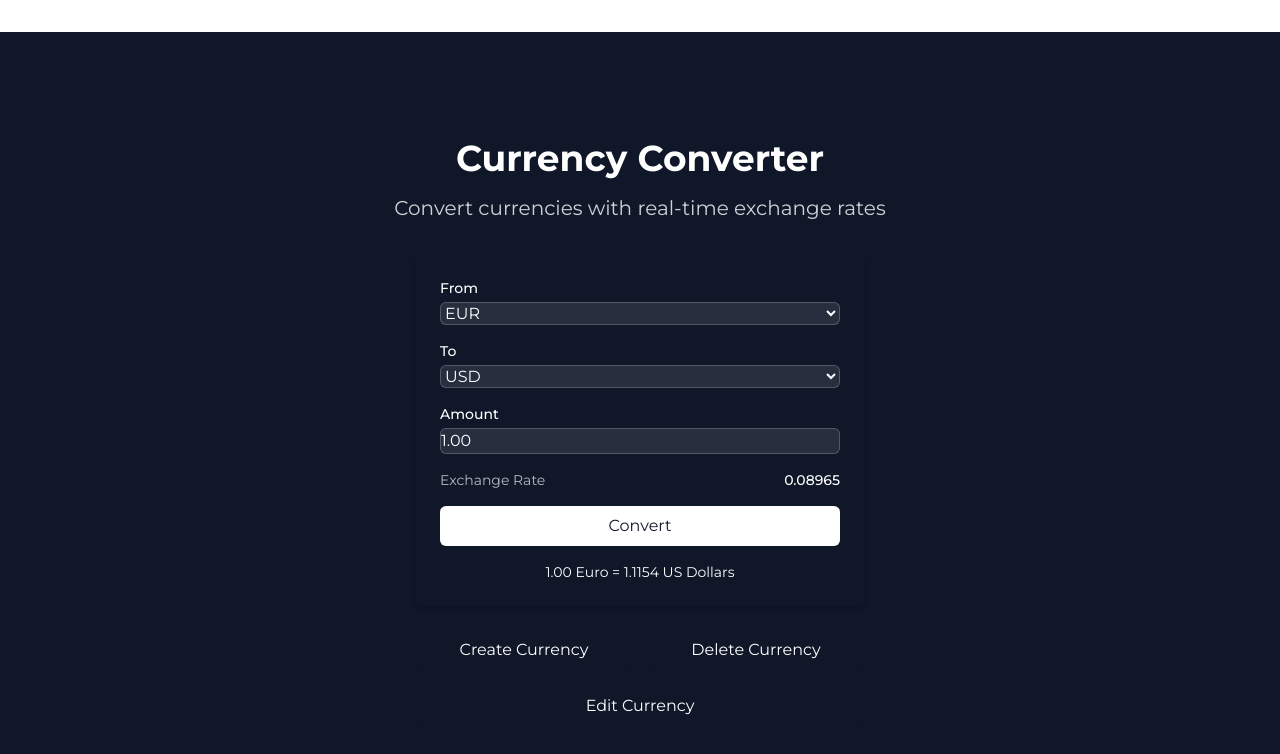
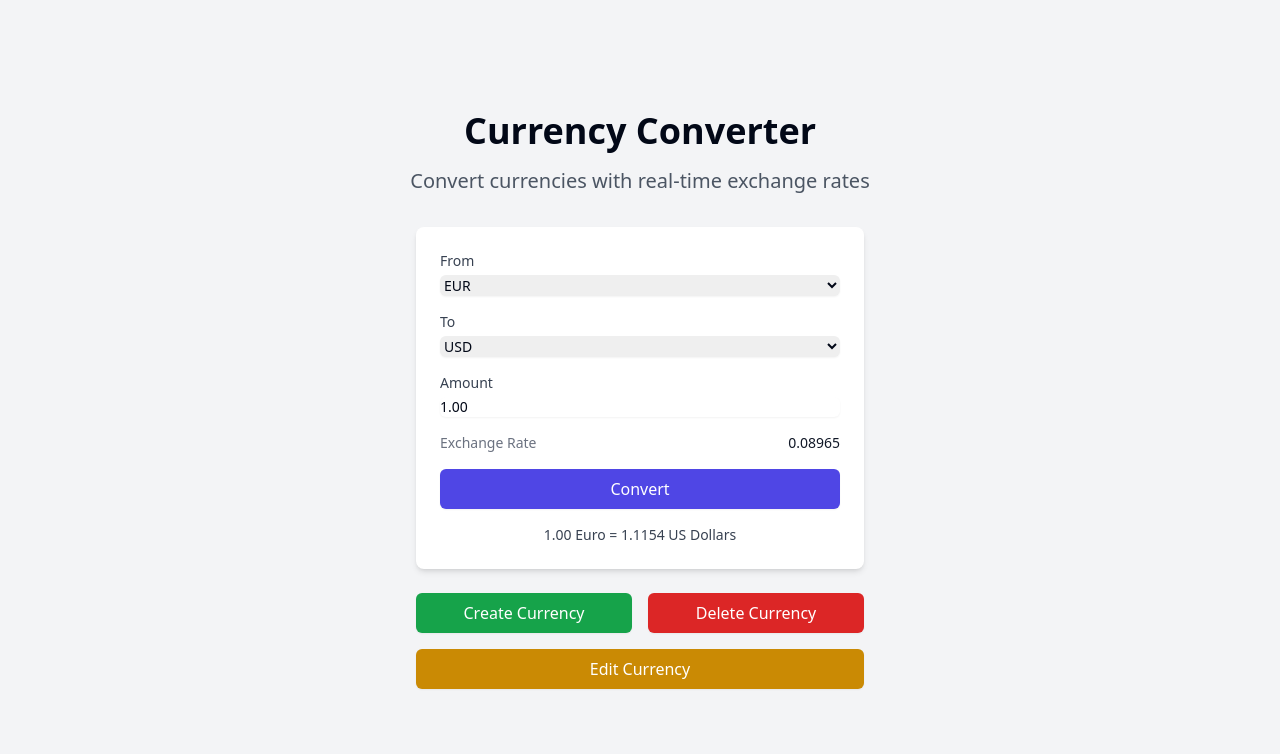
Before and after one commit to GiorgosIo/p-3542, a React (Vite) app: page / in a window 1280 px wide. Shown: the top 754 px of the page. Built offline with nearby package versions, Linux system fonts and the light colour scheme.

Commit message:
Reverted to edit 32fab7c9-c307-4f0d-9015-2fc5d428fb88: "Build pixel perfect UI clone
Implement a pixel perfect UI clone based on the provided Figma design.
[skip gpt_engineer]"

```diff
--- a/index.html
+++ b/index.html
@@ -7,7 +7,6 @@
     <meta name="description" content="Lovable Generated Project" />
     <meta name="author" content="Lovable" />
     <meta property="og:image" content="/og-image.png" />
-    <link href="https://fonts.googleapis.com/css2?family=Montserrat:wght@400;500;600;700&display=swap" rel="stylesheet">
   </head>
 
   <body>
--- a/src/components/ButtonGroup.jsx
+++ /dev/null
@@ -1,63 +0,0 @@
-import { useState } from 'react'
-import CurrencyModal from './CurrencyModal'
-
-const ButtonGroup = () => {
-  const [modalState, setModalState] = useState({
-    isOpen: false,
-    mode: null
-  })
-
-  const handleModalSubmit = (data) => {
-    console.log('Modal submitted with data:', data)
-    // Handle the submission based on mode
-    switch (modalState.mode) {
-      case 'create':
-        console.log('Creating currency:', data)
-        break
-      case 'edit':
-        console.log('Editing currency:', data)
-        break
-      case 'delete':
-        console.log('Deleting currency:', data)
-        break
-      default:
-        break
-    }
-  }
-
-  return (
-    <>
-      <div className="flex flex-col space-y-4 font-montserrat">
-        <div className="flex space-x-4">
-          <button
-            onClick={() => setModalState({ isOpen: true, mode: 'create' })}
-            className="flex-1 bg-theme text-white py-2 px-4 rounded-md shadow-sm hover:bg-opacity-90 focus:outline-none focus:ring-2 focus:ring-white focus:ring-offset-2"
-          >
-            Create Currency
-          </button>
-          <button
-            onClick={() => setModalState({ isOpen: true, mode: 'delete' })}
-            className="flex-1 bg-theme text-white py-2 px-4 rounded-md shadow-sm hover:bg-opacity-90 focus:outline-none focus:ring-2 focus:ring-white focus:ring-offset-2"
-          >
-            Delete Currency
-          </button>
-        </div>
-        <button
-          onClick={() => setModalState({ isOpen: true, mode: 'edit' })}
-          className="w-full bg-theme text-white py-2 px-4 rounded-md shadow-sm hover:bg-opacity-90 focus:outline-none focus:ring-2 focus:ring-white focus:ring-offset-2"
-        >
-          Edit Currency
-        </button>
-      </div>
-
-      <CurrencyModal
-        isOpen={modalState.isOpen}
-        mode={modalState.mode}
-        onClose={() => setModalState({ isOpen: false, mode: null })}
-        onSubmit={handleModalSubmit}
-      />
-    </>
-  )
-}
-
-export default ButtonGroup
--- a/src/components/CurrencyConverter.jsx
+++ /dev/null
@@ -1,51 +0,0 @@
-import { useState } from "react"
-
-const CurrencyConverter = () => {
-  const [amount, setAmount] = useState("1.00")
-  const [exchangeRate, setExchangeRate] = useState("0.08965")
-  const [result, setResult] = useState("1.00 Euro = 1.1154 US Dollars")
-
-  const handleConvert = () => {
-    // Logic for currency conversion
-    setResult("Conversion result here")
-  }
-
-  return (
-    <div className="bg-theme text-white shadow-md rounded-lg p-6 mb-6 font-montserrat">
-      <div className="mb-4">
-        <label className="block text-sm font-medium">From</label>
-        <select className="mt-1 block w-full rounded-md bg-white/10 border border-white/20 text-white focus:border-white focus:ring-white">
-          <option value="EUR">EUR</option>
-        </select>
-      </div>
-      <div className="mb-4">
-        <label className="block text-sm font-medium">To</label>
-        <select className="mt-1 block w-full rounded-md bg-white/10 border border-white/20 text-white focus:border-white focus:ring-white">
-          <option value="USD">USD</option>
-        </select>
-      </div>
-      <div className="mb-4">
-        <label className="block text-sm font-medium">Amount</label>
-        <input
-          type="text"
-          value={amount}
-          onChange={(e) => setAmount(e.target.value)}
-          className="mt-1 block w-full rounded-md bg-white/10 border border-white/20 text-white focus:border-white focus:ring-white"
-        />
-      </div>
-      <div className="flex justify-between items-center mb-4">
-        <span className="text-sm text-white/70">Exchange Rate</span>
-        <span className="text-sm font-medium">{exchangeRate}</span>
-      </div>
-      <button
-        onClick={handleConvert}
-        className="w-full bg-white text-theme py-2 px-4 rounded-md shadow-sm hover:bg-white/90 focus:outline-none focus:ring-2 focus:ring-white focus:ring-offset-2"
-      >
-        Convert
-      </button>
-      <div className="mt-4 text-center text-sm">{result}</div>
-    </div>
-  )
-}
-
-export default CurrencyConverter
--- a/src/components/CurrencyModal.jsx
+++ /dev/null
@@ -1,96 +0,0 @@
-import { Dialog, DialogContent, DialogHeader, DialogTitle } from "@/components/ui/dialog"
-import { useState } from "react"
-
-const CurrencyModal = ({ isOpen, onClose, mode, onSubmit }) => {
-  const [currencyData, setCurrencyData] = useState({
-    code: '',
-    name: '',
-    rate: ''
-  })
-
-  const handleSubmit = (e) => {
-    e.preventDefault()
-    onSubmit(currencyData)
-    onClose()
-  }
-
-  const getTitle = () => {
-    switch (mode) {
-      case 'create':
-        return 'Create New Currency'
-      case 'edit':
-        return 'Edit Currency'
-      case 'delete':
-        return 'Delete Currency'
-      default:
-        return ''
-    }
-  }
-
-  return (
-    <Dialog open={isOpen} onOpenChange={onClose}>
-      <DialogContent className="font-montserrat bg-theme text-white">
-        <DialogHeader>
-          <DialogTitle>{getTitle()}</DialogTitle>
-        </DialogHeader>
-        <form onSubmit={handleSubmit} className="space-y-4">
-          {mode !== 'delete' && (
-            <>
-              <div>
-                <label className="block text-sm font-medium mb-1">Currency Code</label>
-                <input
-                  type="text"
-                  value={currencyData.code}
-                  onChange={(e) => setCurrencyData({ ...currencyData, code: e.target.value })}
-                  className="w-full p-2 rounded bg-white/10 border border-white/20"
-                  required
-                />
-              </div>
-              <div>
-                <label className="block text-sm font-medium mb-1">Currency Name</label>
-                <input
-                  type="text"
-                  value={currencyData.name}
-                  onChange={(e) => setCurrencyData({ ...currencyData, name: e.target.value })}
-                  className="w-full p-2 rounded bg-white/10 border border-white/20"
-                  required
-                />
-              </div>
-              <div>
-                <label className="block text-sm font-medium mb-1">Exchange Rate</label>
-                <input
-                  type="number"
-                  step="0.0001"
-                  value={currencyData.rate}
-                  onChange={(e) => setCurrencyData({ ...currencyData, rate: e.target.value })}
-                  className="w-full p-2 rounded bg-white/10 border border-white/20"
-                  required
-                />
-              </div>
-            </>
-          )}
-          {mode === 'delete' && (
-            <p className="text-center py-4">Are you sure you want to delete this currency?</p>
-          )}
-          <div className="flex justify-end space-x-2 pt-4">
-            <button
-              type="button"
-              onClick={onClose}
-              className="px-4 py-2 rounded bg-white/10 hover:bg-white/20"
-            >
-              Cancel
-            </button>
-            <button
-              type="submit"
-              className="px-4 py-2 rounded bg-white text-theme hover:bg-white/90"
-            >
-              {mode === 'delete' ? 'Delete' : 'Save'}
-            </button>
-          </div>
-        </form>
-      </DialogContent>
-    </Dialog>
-  )
-}
-
-export default CurrencyModal
--- a/src/pages/Index.jsx
+++ /dev/null
@@ -1,19 +0,0 @@
-import CurrencyConverter from "@/components/CurrencyConverter"
-import ButtonGroup from "@/components/ButtonGroup"
-
-const Index = () => {
-  return (
-    <div className="min-h-screen flex flex-col items-center justify-center bg-theme p-4 font-montserrat">
-      <header className="text-center mb-8 text-white">
-        <h1 className="text-4xl font-bold mb-4">Currency Converter</h1>
-        <p className="text-xl opacity-80">Convert currencies with real-time exchange rates</p>
-      </header>
-      <main className="w-full max-w-md">
-        <CurrencyConverter />
-        <ButtonGroup />
-      </main>
-    </div>
-  )
-}
-
-export default Index
--- a/tailwind.config.ts
+++ b/tailwind.config.ts
@@ -1,11 +1,12 @@
-/** @type {import('tailwindcss').Config} */
+import type { Config } from "tailwindcss";
+
 export default {
 	darkMode: ["class"],
 	content: [
-    "./pages/**/*.{js,jsx}",
-    "./components/**/*.{js,jsx}",
-    "./app/**/*.{js,jsx}",
-    "./src/**/*.{js,jsx}",
+		"./pages/**/*.{ts,tsx}",
+		"./components/**/*.{ts,tsx}",
+		"./app/**/*.{ts,tsx}",
+		"./src/**/*.{ts,tsx}",
 	],
 	prefix: "",
 	theme: {
@@ -18,7 +19,6 @@ export default {
 		},
 		extend: {
 			colors: {
-        theme: '#0F1729',
 				border: 'hsl(var(--border))',
 				input: 'hsl(var(--input))',
 				ring: 'hsl(var(--ring))',
@@ -51,10 +51,17 @@ export default {
 				card: {
 					DEFAULT: 'hsl(var(--card))',
 					foreground: 'hsl(var(--card-foreground))'
+				},
+				sidebar: {
+					DEFAULT: 'hsl(var(--sidebar-background))',
+					foreground: 'hsl(var(--sidebar-foreground))',
+					primary: 'hsl(var(--sidebar-primary))',
+					'primary-foreground': 'hsl(var(--sidebar-primary-foreground))',
+					accent: 'hsl(var(--sidebar-accent))',
+					'accent-foreground': 'hsl(var(--sidebar-accent-foreground))',
+					border: 'hsl(var(--sidebar-border))',
+					ring: 'hsl(var(--sidebar-ring))'
 				}
-      },
-      fontFamily: {
-        montserrat: ['Montserrat', 'sans-serif'],
 			},
 			borderRadius: {
 				lg: 'var(--radius)',
@@ -63,12 +70,20 @@ export default {
 			},
 			keyframes: {
 				'accordion-down': {
-          from: { height: '0' },
-          to: { height: 'var(--radix-accordion-content-height)' }
+					from: {
+						height: '0'
+					},
+					to: {
+						height: 'var(--radix-accordion-content-height)'
+					}
 				},
 				'accordion-up': {
-          from: { height: 'var(--radix-accordion-content-height)' },
-          to: { height: '0' }
+					from: {
+						height: 'var(--radix-accordion-content-height)'
+					},
+					to: {
+						height: '0'
+					}
 				}
 			},
 			animation: {
@@ -78,4 +93,4 @@ export default {
 		}
 	},
 	plugins: [require("tailwindcss-animate")],
-}
+} satisfies Config;
```
Lines whose indentation alone changed are shown as unchanged.
